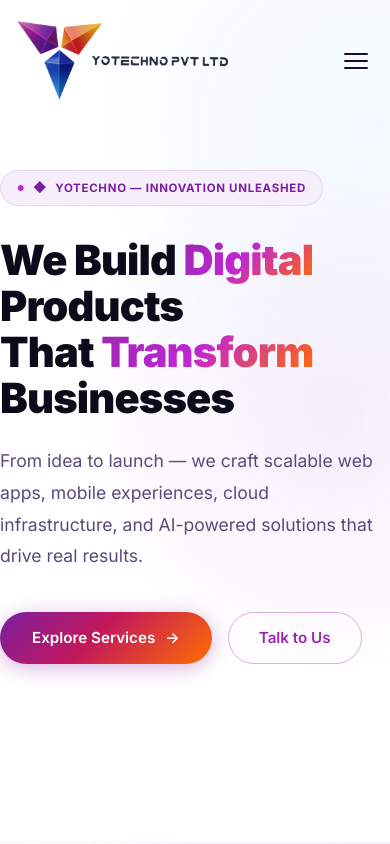
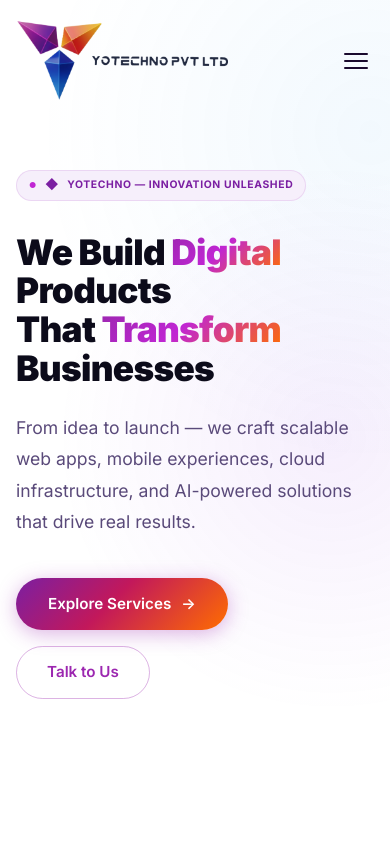
Before and after one commit to ZARYZ-Connect/Yotechno2, a React (Vite) app in the folder frontend/: page / in a window 390 px wide. Shown: the top 844 px of the page. Built offline with nearby package versions, Linux system fonts and the light colour scheme.

Commit message:
Fix mobile hero section overflow and padding issues

```diff
--- a/frontend/src/pages/Home.css
+++ b/frontend/src/pages/Home.css
@@ -13,7 +13,8 @@
   gap: 48px;
   align-items: center;
   min-height: calc(100vh - 80px);
-  padding: 100px 0 60px;
+  padding-top: 100px;
+  padding-bottom: 60px;
 }
 
 .hero__content {
@@ -207,4 +208,13 @@
 @media (max-width: 580px) {
   .features-grid { grid-template-columns: 1fr; }
   .cta-banner { padding: 48px 24px; }
+  .hero__badge {
+    font-size: 0.65rem;
+    padding: 6px 12px;
+    white-space: normal;
+    text-align: center;
+  }
+  .hero__title {
+    font-size: clamp(2.2rem, 8vw, 3rem);
+  }
 }
```
